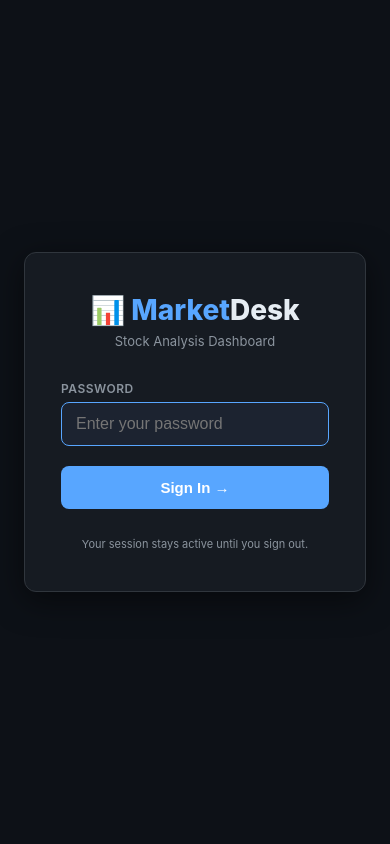
After one commit to reddysetty1/daily-ai-stock-briefing, a Flask app: page /login in a window 390 px wide. The commit adds this page. Run offline with Flask 3, Linux system fonts and the light colour scheme.

Commit message:
Add hosted deployment support (Render) + login protection
- render.yaml: Render config — gunicorn/gevent, env var declarations
- Procfile: gunicorn start command for any PaaS platform
- app.py: login_required decorator on all routes, session auth via
  APP_PASSWORD env var, SECRET_KEY for sessions, PORT env var support,
  /login and /logout routes
- templates/login.html: clean dark login page, mobile-friendly
- templates/index.html: Sign out button in topbar
- requirements.txt: add gunicorn, gevent
- .env.example: add APP_PASSWORD and SECRET_KEY fields
- README.md: Render deployment guide (Option A) vs local (Option B)

Co-Authored-By: Claude Sonnet 4.6 <noreply@anthropic.com>

```diff
--- a/app.py
+++ b/app.py
@@ -1,18 +1,25 @@
 """
-app.py — Local web dashboard for stock analysis.
-Run with: python app.py
-Opens at: http://localhost:5000
+app.py — Stock analysis web dashboard.
+Local:  python app.py  →  http://localhost:5000
+Hosted: deployed on Render, accessible from any device.
+Protected by APP_PASSWORD env var (set a password before hosting).
 """
 
-import io, sys, os, json, threading, time
+import io, sys, os, json, threading, time, secrets
 from datetime import datetime
-from flask import Flask, render_template, request, jsonify, Response, stream_with_context
+from functools import wraps
+from flask import (Flask, render_template, request, jsonify,
+                   Response, stream_with_context, session, redirect, url_for)
 from dotenv import load_dotenv
 
 load_dotenv()
-sys.stdout = io.TextIOWrapper(sys.stdout.buffer, encoding="utf-8")
+try:
+    sys.stdout = io.TextIOWrapper(sys.stdout.buffer, encoding="utf-8")
+except Exception:
+    pass   # already wrapped (e.g. on Render)
 
 app = Flask(__name__)
+app.secret_key = os.getenv("SECRET_KEY", secrets.token_hex(32))
 
 # ── Config ─────────────────────────────────────────────────────────────────────
 CONFIG_PATH   = os.path.join(os.path.dirname(__file__), "config.json")
@@ -20,6 +27,34 @@ GEMINI_MODEL  = os.getenv("GEMINI_MODEL",  "gemini-3.1-flash-lite")
 GEMINI_KEY    = os.getenv("GEMINI_API_KEY", "")
 TG_TOKEN      = os.getenv("TELEGRAM_BOT_TOKEN", "")
 TG_CHAT_ID    = os.getenv("TELEGRAM_CHAT_ID",   "")
+APP_PASSWORD  = os.getenv("APP_PASSWORD", "")   # set this to protect the dashboard
+
+# ── Auth helpers ───────────────────────────────────────────────────────────────
+def login_required(f):
+    @wraps(f)
+    def decorated(*args, **kwargs):
+        if APP_PASSWORD and not session.get("authenticated"):
+            return redirect(url_for("login", next=request.path))
+        return f(*args, **kwargs)
+    return decorated
+
+
+@app.route("/login", methods=["GET", "POST"])
+def login():
+    error = None
+    if request.method == "POST":
+        if request.form.get("password") == APP_PASSWORD:
+            session["authenticated"] = True
+            session.permanent = True
+            return redirect(request.args.get("next") or url_for("index"))
+        error = "Incorrect password."
+    return render_template("login.html", error=error)
+
+
+@app.route("/logout")
+def logout():
+    session.clear()
+    return redirect(url_for("login"))
 
 with open(CONFIG_PATH) as f:
     CONFIG = json.load(f)
@@ -42,11 +77,13 @@ def _gemini_client():
 # ── Routes ─────────────────────────────────────────────────────────────────────
 
 @app.route("/")
+@login_required
 def index():
     return render_template("index.html", universe=UNIVERSE)
 
 
 @app.route("/api/market", methods=["GET"])
+@login_required
 def api_market():
     """Quick SPY / QQQ / IWM snapshot."""
     try:
@@ -64,6 +101,7 @@ def api_market():
 
 
 @app.route("/api/analyze", methods=["POST"])
+@login_required
 def api_analyze():
     """
     Full single-stock analysis.
@@ -194,6 +232,7 @@ def api_analyze():
 
 
 @app.route("/api/scan", methods=["POST"])
+@login_required
 def api_scan():
     """
     Run the full daily scan (all 40 stocks).
@@ -360,7 +399,10 @@ def api_scan():
 
 if __name__ == "__main__":
     import webbrowser
+    port = int(os.getenv("PORT", 5000))
+    is_local = port == 5000
     print("🚀 Starting Stock Analysis Dashboard...")
-    print("📊 Opening http://localhost:5000")
-    threading.Timer(1.2, lambda: webbrowser.open("http://localhost:5000")).start()
-    app.run(debug=False, port=5000, threaded=True)
+    if is_local:
+        print(f"📊 Opening http://localhost:{port}")
+        threading.Timer(1.2, lambda: webbrowser.open(f"http://localhost:{port}")).start()
+    app.run(debug=False, host="0.0.0.0", port=port, threaded=True)
--- a/requirements.txt
+++ b/requirements.txt
@@ -6,3 +6,5 @@ flask>=3.0.0
 pandas>=2.0.0
 lxml>=5.0.0
 beautifulsoup4>=4.12.0
+gunicorn>=21.0.0
+gevent>=23.0.0
--- a/templates/index.html
+++ b/templates/index.html
@@ -294,6 +294,7 @@
     📊 <span>Market</span>Desk
   </div>
   <div class="topbar-market" id="market-bar">
+    <div style="display:flex;align-items:center;gap:20px;">
     <div class="market-item">
       <span class="label">SPY</span>
       <span class="val" id="spy-val">—</span>
@@ -306,6 +307,8 @@
       <span class="label">IWM</span>
       <span class="val" id="iwm-val">—</span>
     </div>
+    </div>
+    <a href="/logout" style="color:var(--muted);font-size:12px;text-decoration:none;padding:6px 10px;border:1px solid var(--border);border-radius:6px;margin-left:8px;">Sign out</a>
   </div>
 </div>
 
--- /dev/null
+++ b/templates/login.html
@@ -0,0 +1,113 @@
+<!DOCTYPE html>
+<html lang="en">
+<head>
+  <meta charset="UTF-8"/>
+  <meta name="viewport" content="width=device-width, initial-scale=1.0"/>
+  <title>MarketDesk — Login</title>
+  <style>
+    *, *::before, *::after { box-sizing: border-box; margin: 0; padding: 0; }
+    body {
+      background: #0d1117;
+      color: #e6edf3;
+      font-family: -apple-system, BlinkMacSystemFont, 'Segoe UI', sans-serif;
+      min-height: 100vh;
+      display: flex;
+      align-items: center;
+      justify-content: center;
+      padding: 24px;
+    }
+    .card {
+      background: #161b22;
+      border: 1px solid #30363d;
+      border-radius: 12px;
+      padding: 40px 36px;
+      width: 100%;
+      max-width: 380px;
+      box-shadow: 0 8px 32px rgba(0,0,0,0.5);
+    }
+    .logo {
+      text-align: center;
+      font-size: 28px;
+      font-weight: 800;
+      margin-bottom: 6px;
+    }
+    .logo span { color: #58a6ff; }
+    .subtitle {
+      text-align: center;
+      color: #8b949e;
+      font-size: 13px;
+      margin-bottom: 32px;
+    }
+    label {
+      display: block;
+      font-size: 12px;
+      font-weight: 600;
+      color: #8b949e;
+      text-transform: uppercase;
+      letter-spacing: 0.5px;
+      margin-bottom: 6px;
+    }
+    input[type="password"] {
+      width: 100%;
+      background: #1c2330;
+      border: 1px solid #30363d;
+      border-radius: 8px;
+      padding: 12px 14px;
+      color: #e6edf3;
+      font-size: 16px;
+      outline: none;
+      transition: border-color .15s;
+      margin-bottom: 20px;
+    }
+    input[type="password"]:focus { border-color: #58a6ff; }
+    button {
+      width: 100%;
+      background: #58a6ff;
+      color: #fff;
+      border: none;
+      border-radius: 8px;
+      padding: 13px;
+      font-size: 15px;
+      font-weight: 700;
+      cursor: pointer;
+      transition: background .15s;
+    }
+    button:hover { background: #79b8ff; }
+    .error {
+      background: rgba(248,81,73,.12);
+      border: 1px solid rgba(248,81,73,.3);
+      color: #f85149;
+      border-radius: 8px;
+      padding: 10px 14px;
+      font-size: 13px;
+      margin-bottom: 16px;
+      text-align: center;
+    }
+    .footer {
+      text-align: center;
+      color: #8b949e;
+      font-size: 11px;
+      margin-top: 28px;
+    }
+  </style>
+</head>
+<body>
+  <div class="card">
+    <div class="logo">📊 <span>Market</span>Desk</div>
+    <div class="subtitle">Stock Analysis Dashboard</div>
+
+    {% if error %}
+    <div class="error">{{ error }}</div>
+    {% endif %}
+
+    <form method="POST">
+      <label for="password">Password</label>
+      <input type="password" id="password" name="password"
+             placeholder="Enter your password" autofocus autocomplete="current-password"/>
+      <button type="submit">Sign In →</button>
+    </form>
+
+    <div class="footer">Your session stays active until you sign out.</div>
+  </div>
+</body>
+</html>
```
Also changed, not shown: render.yaml (added, +20 -0 lines), README.md, 2 other files.
